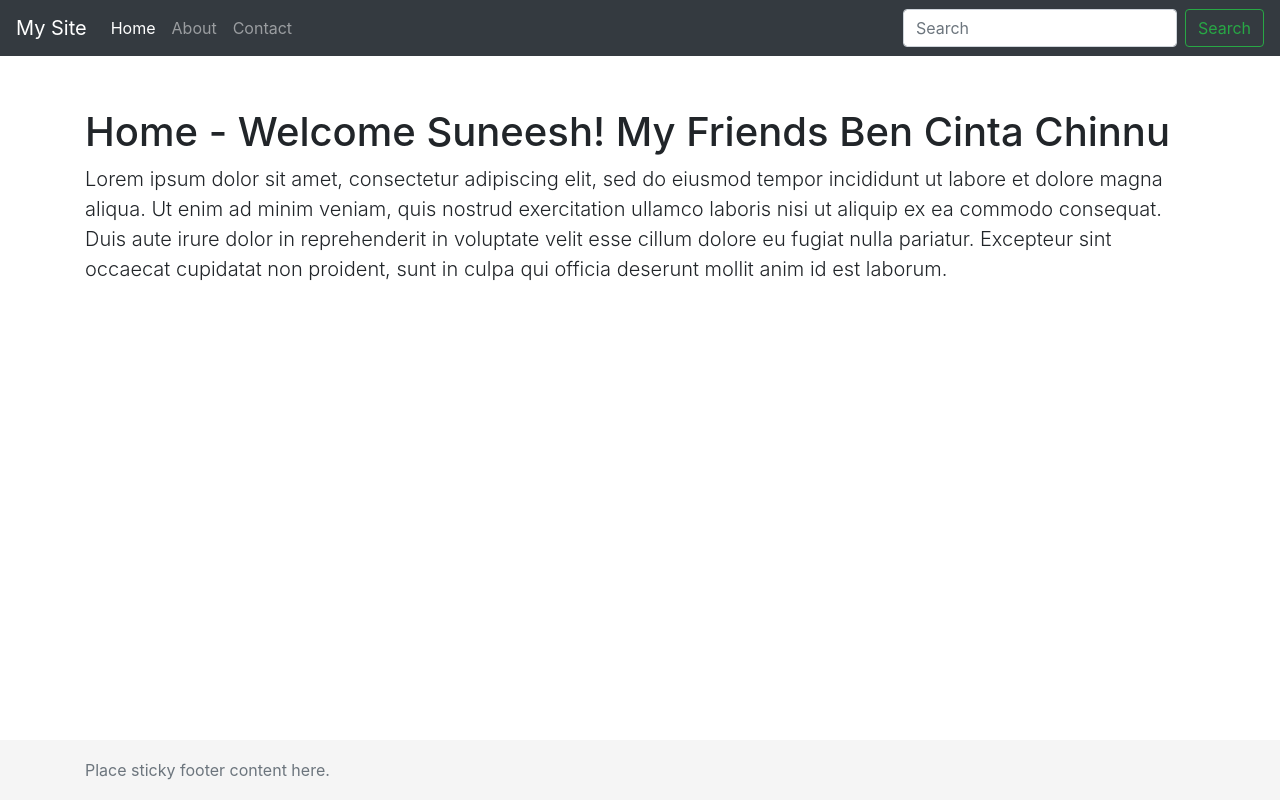
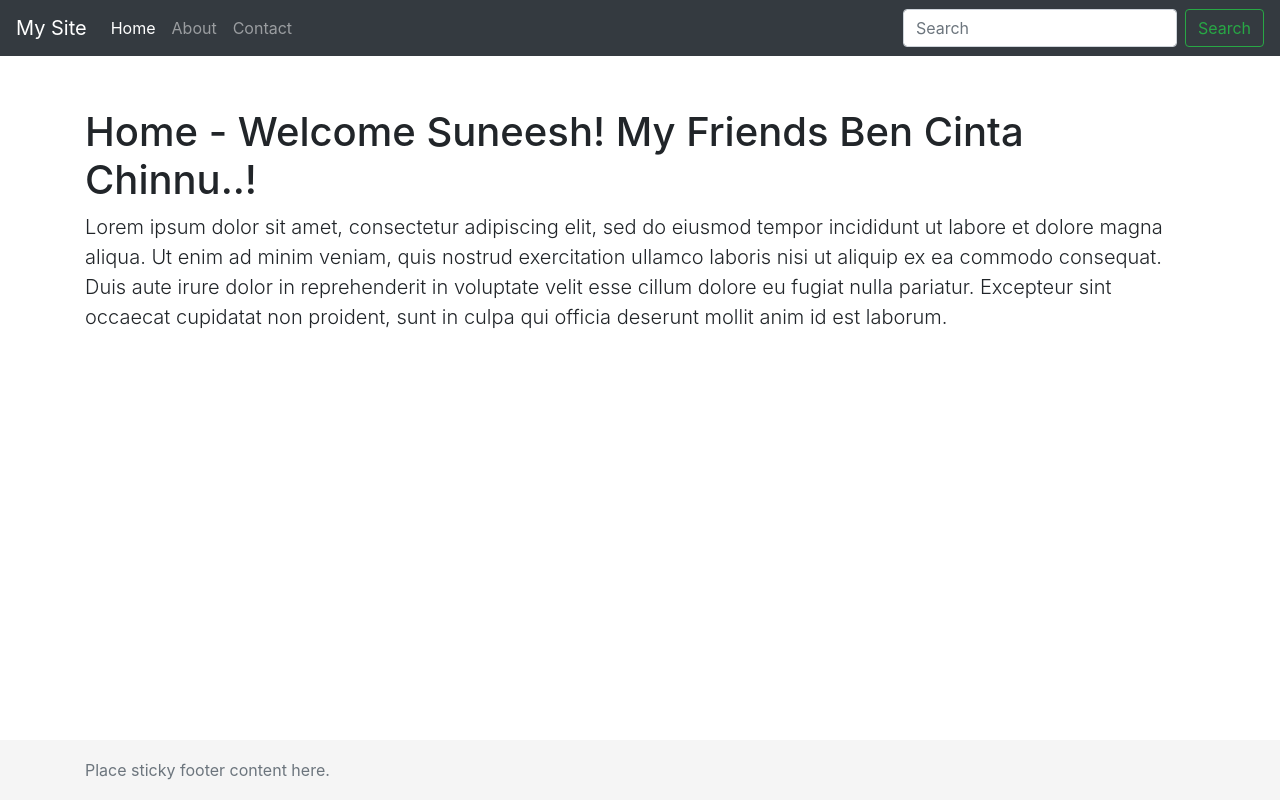
Before and after one commit to suneeshms96/nodejs-docker-jenkins, a website: page public/index.html in a window 1280 px wide. Drawn offline with nearby package versions, Linux system fonts and the light colour scheme.

Commit message:
new push

```diff
--- a/public/index.html
+++ b/public/index.html
@@ -42,7 +42,7 @@
 
     <!-- Begin page content -->
     <main role="main" class="container">
-    <h1 class="mt-5">Home - Welcome Suneesh! My Friends Ben Cinta Chinnu </h1>
+    <h1 class="mt-5">Home - Welcome Suneesh! My Friends Ben Cinta Chinnu..! </h1>
     <p class="lead">Lorem ipsum dolor sit amet, consectetur adipiscing elit, sed do eiusmod tempor incididunt ut labore et dolore magna aliqua. Ut enim ad minim veniam, quis nostrud exercitation ullamco laboris nisi ut aliquip ex ea commodo consequat. Duis aute irure dolor in reprehenderit in voluptate velit esse cillum dolore eu fugiat nulla pariatur. Excepteur sint occaecat cupidatat non proident, sunt in culpa qui officia deserunt mollit anim id est laborum.</p>
     </main>
 
```
